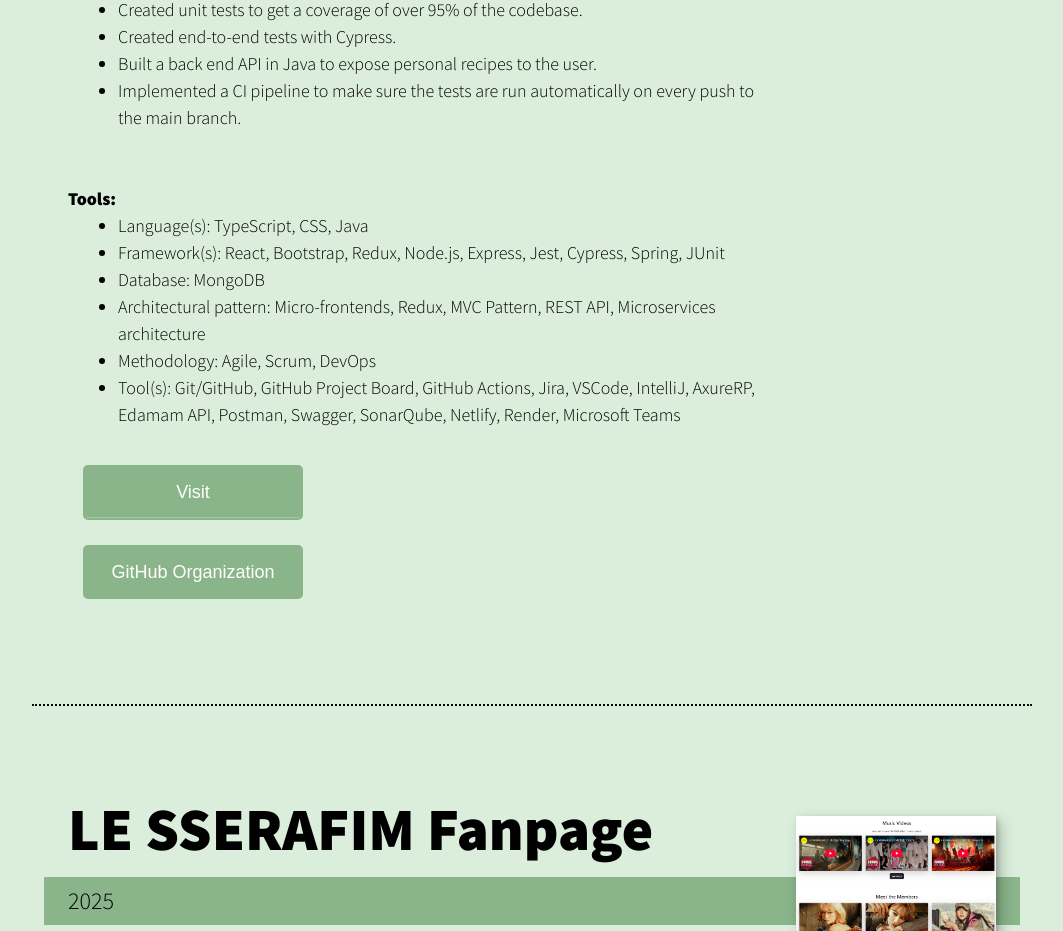
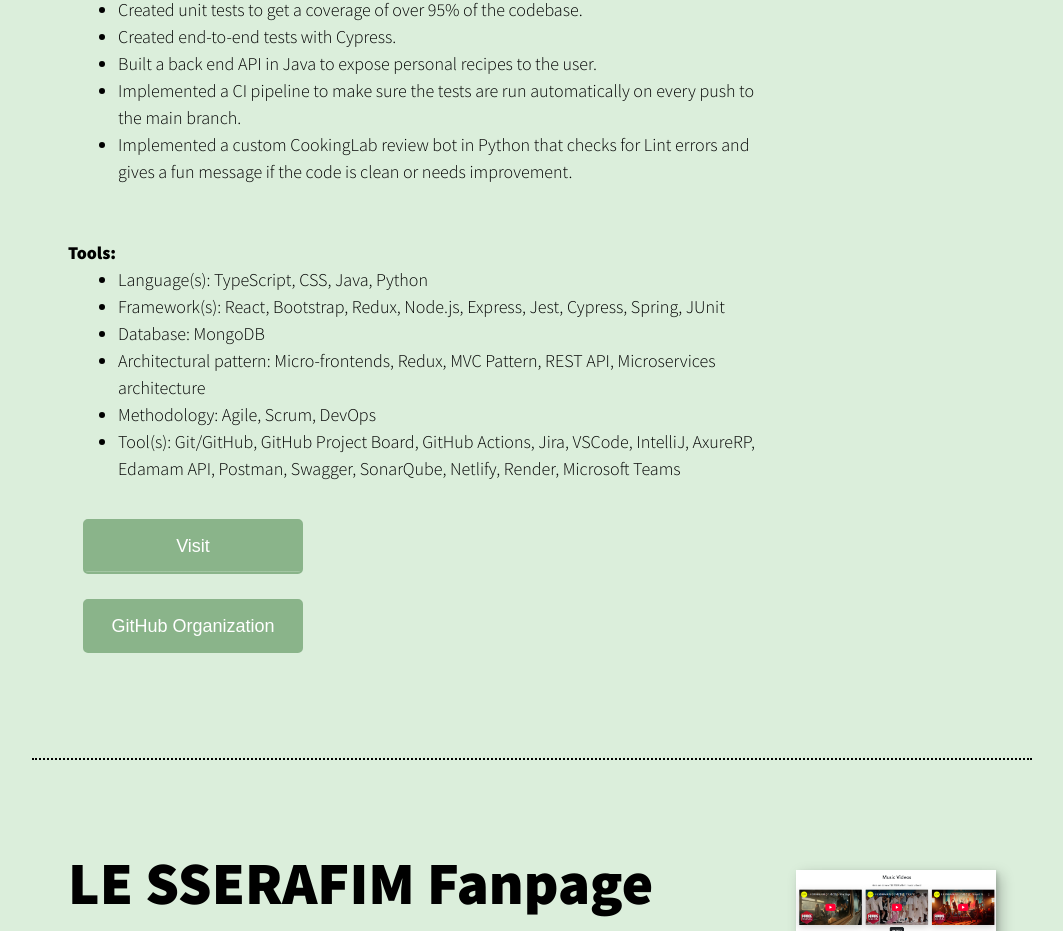
Before and after one commit to ThiiLuu79/theminh-portfolio, a React (Create React App) app: page /Personals in a window 1280 px wide. Shown: the part 1350-2281 px from the top of the page, without its empty margins (108-1171 px from the left). Built offline with nearby package versions, Linux system fonts and the light colour scheme.

Commit message:
Updated constants

```diff
--- a/src/i18n/personalsConstants_en.js
+++ b/src/i18n/personalsConstants_en.js
@@ -21,10 +21,11 @@
         "Created unit tests to get a coverage of over 95% of the codebase.",
         "Created end-to-end tests with Cypress.",
         "Built a back end API in Java to expose personal recipes to the user.",
-        "Implemented a CI pipeline to make sure the tests are run automatically on every push to the main branch."
+        "Implemented a CI pipeline to make sure the tests are run automatically on every push to the main branch.",
+        "Implemented a custom CookingLab review bot in Python that checks for Lint errors and gives a fun message if the code is clean or needs improvement.",
     ],
     tools: [
-        "Language(s): TypeScript, CSS, Java",
+        "Language(s): TypeScript, CSS, Java, Python",
         "Framework(s): React, Bootstrap, Redux, Node.js, Express, Jest, Cypress, Spring, JUnit",
         "Database: MongoDB",
         "Architectural pattern: Micro-frontends, Redux, MVC Pattern, REST API, Microservices architecture",
--- a/src/i18n/personalsConstants_fr.js
+++ b/src/i18n/personalsConstants_fr.js
@@ -21,10 +21,11 @@
         "Créé des tests unitaires pour obtenir une couverture de plus de 95% de la base de code.",
         "Créé des tests de bout en bout avec Cypress.",
         "Construit un API back end en Java pour exposer les recettes personnelles à l'utilisateur.",
-        "Implémenté un pipeline CI pour s'assurer que les tests sont exécutés automatiquement à chaque push sur la branche principale."
+        "Implémenté un pipeline CI pour s'assurer que les tests sont exécutés automatiquement à chaque push sur la branche principale.",
+        "Implémenté un bot de révision CookingLab personnalisé en Python qui vérifie les erreurs de Lint et donne un message amusant si le code est propre ou nécessite des améliorations.",
     ],
     tools: [
-        "Language(s): TypeScript, CSS, Java",
+        "Language(s): TypeScript, CSS, Java, Python",
         "Framework(s): React, Bootstrap, Redux, Node.js, Express, Jest, Cypress, Spring, JUnit",
         "Base de données: MongoDB",
         "Architecture: Micro-frontends, Redux, Patron MVC, REST API, Architecture de microservices",
```
